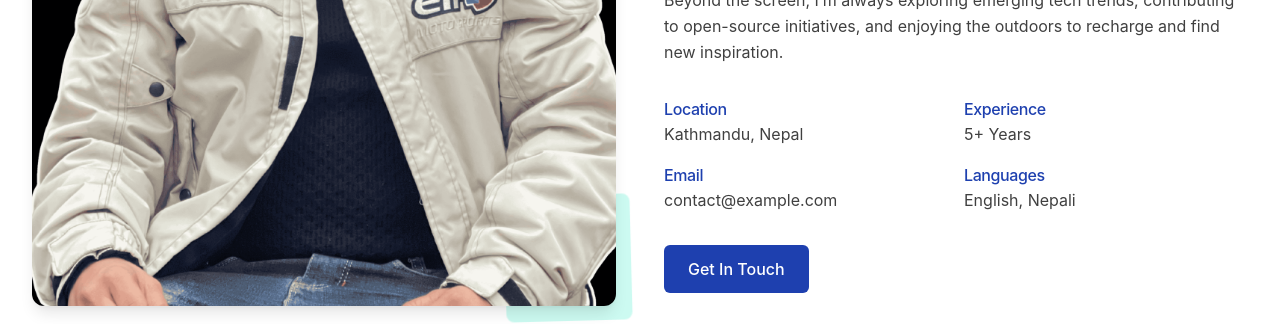
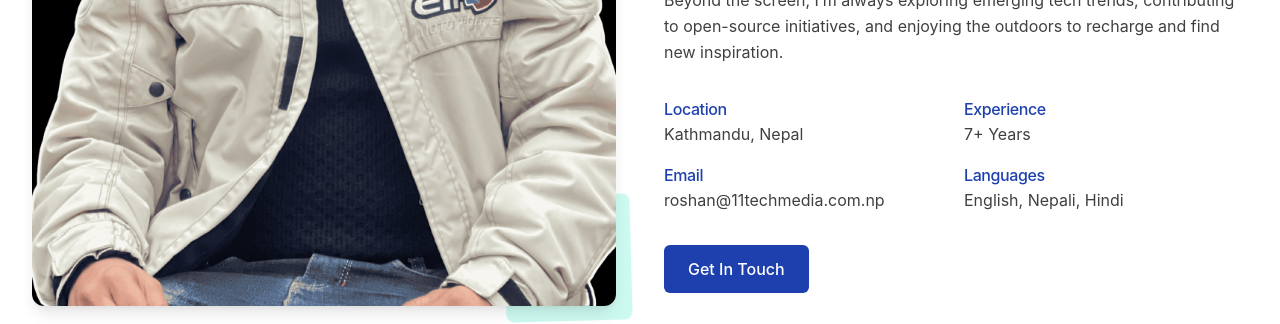
Before and after one commit to nyoupaneroshan/roshan, a React (Vite) app: page / in a window 1280 px wide. Shown: the part 1320-1644 px from the top of the page. Built offline with nearby package versions, Linux system fonts and the light colour scheme.

Commit message:
basic changes on about segment

```diff
--- a/src/components/sections/About.tsx
+++ b/src/components/sections/About.tsx
@@ -117,9 +117,9 @@ const About = () => {
             >
               {[
                 { title: "Location", value: "Kathmandu, Nepal" },
-                { title: "Experience", value: "5+ Years" },
-                { title: "Email", value: "contact@example.com" },
-                { title: "Languages", value: "English, Nepali" },
+                { title: "Experience", value: "7+ Years" },
+                { title: "Email", value: "roshan@11techmedia.com.np" },
+                { title: "Languages", value: "English, Nepali, Hindi" },
               ].map((item, index) => (
                 <motion.div
                   key={item.title}
```
